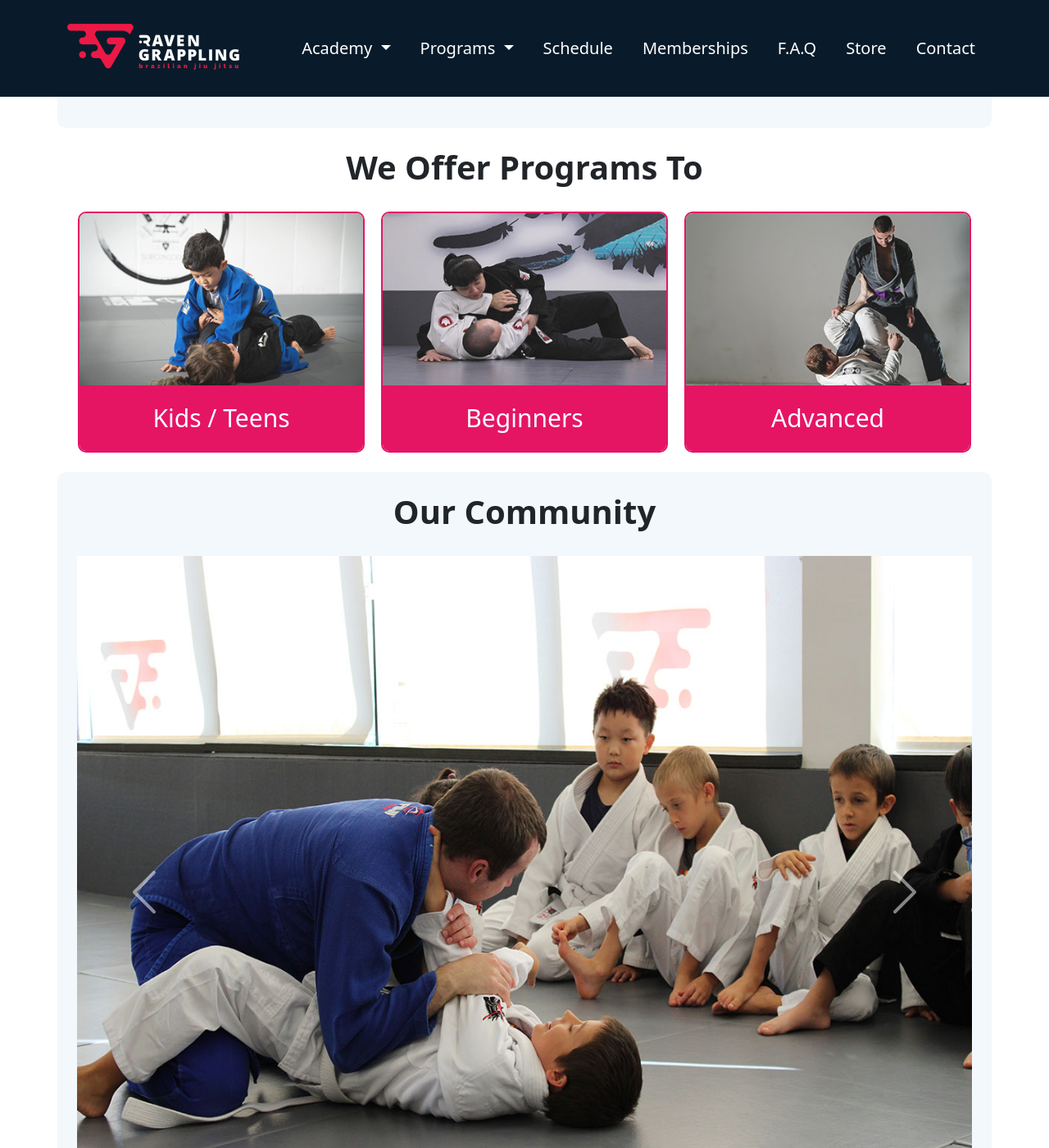
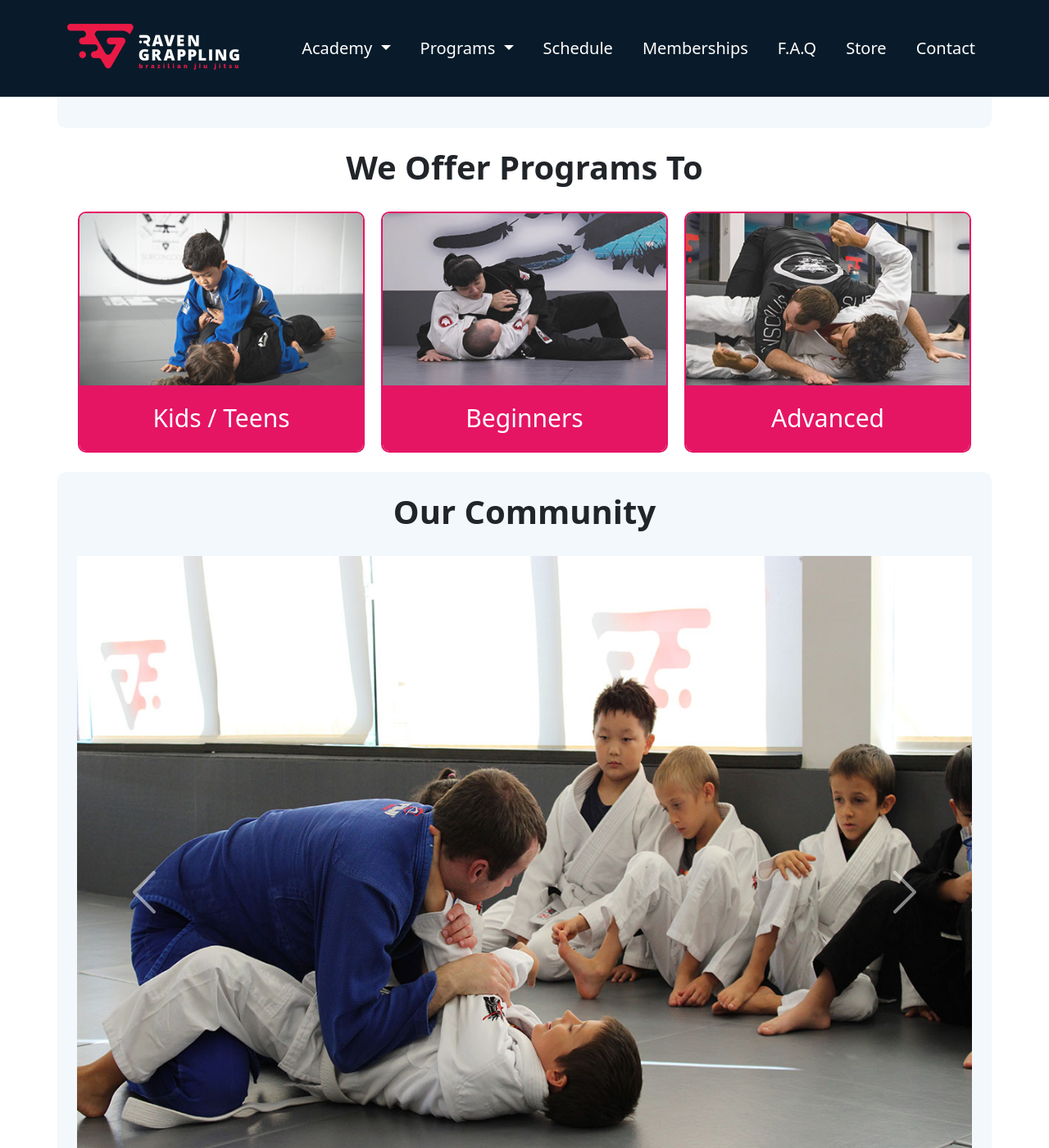
Before and after one commit to RavenGrappling/RavenGrappling.github.io, a Jekyll site: the page built from index.md, in a window 1280 px wide and 1400 px high, scrolled down 1690 px. Shown: the whole window at 82% size. Built offline with Jekyll 4.4.1, drawn with Linux system fonts in a browser that asks for light colours.

Commit message:
Update raven.css

```diff
--- a/assets/css/raven.css
+++ b/assets/css/raven.css
@@ -157,7 +157,7 @@
   background-image: url("/assets/images/button_beginners1.jpg")
 }
 .rg-image-buttons .rg-image-button-advanced {
-  background-image: url("/assets/images/button_advanced.jpg")
+  background-image: url("/assets/images/button_advanced1.jpg")
 }
 
 @media (max-width: 991.98px) {
```
